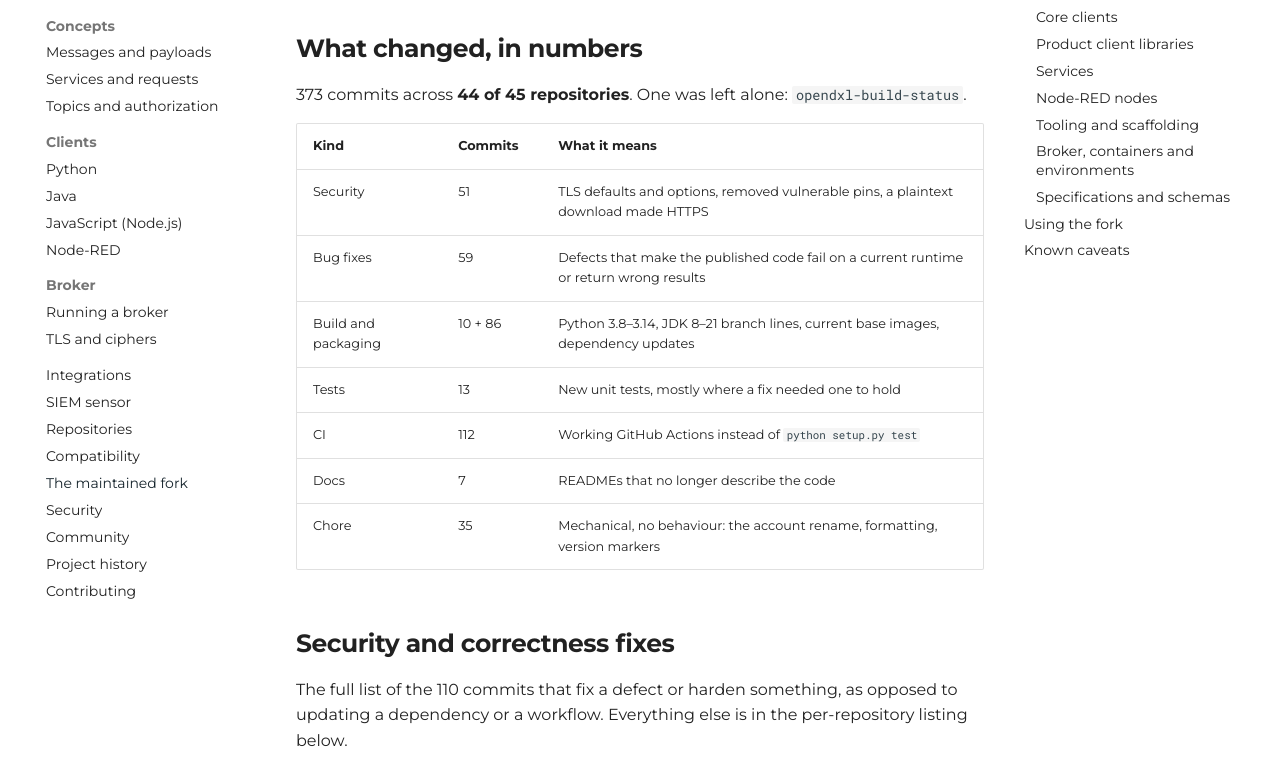
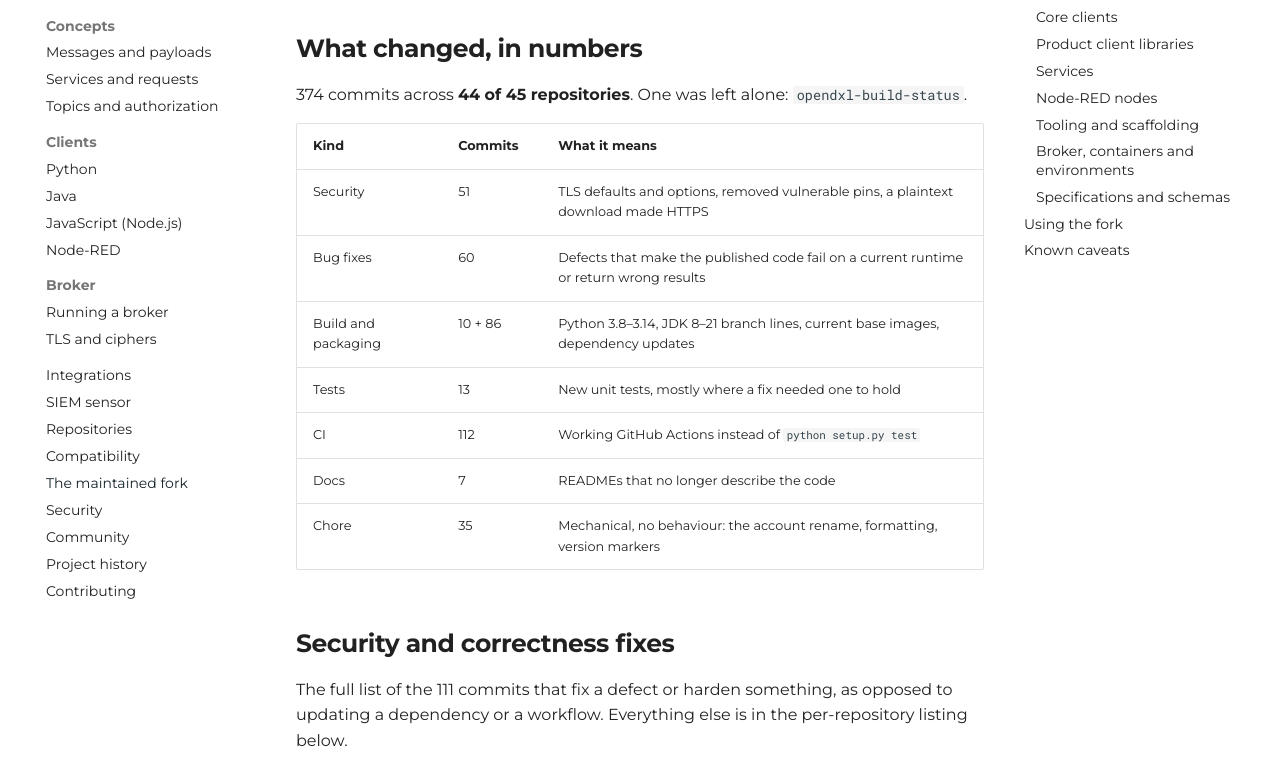
Before and after one commit to JMuellerTX/opendxl-docs, an MkDocs documentation site: the page built from docs/fork.md, in a window 1280 px wide and 1400 px high, scrolled down 535 px. Shown: the part 175-942 px from the top of the window. Built offline with MkDocs 1.6.1 and Material for MkDocs 9.7.7, drawn with Linux system fonts in a browser that asks for light colours; comment, search, counter and statistics services are not loaded; some of the changed text lies outside the part shown.

Commit message:
Refresh fork inventory (374 commits) and align SIEM sensor docs

```diff
--- a/docs/fork.md
+++ b/docs/fork.md
@@ -25,13 +25,13 @@ repositories**.
 
 ## What changed, in numbers
 
-373 commits across **44 of 45 repositories**. One was left alone:
+374 commits across **44 of 45 repositories**. One was left alone:
 `opendxl-build-status`.
 
 | Kind | Commits | What it means |
 |---|---|---|
 | Security | 51 | TLS defaults and options, removed vulnerable pins, a plaintext download made HTTPS |
-| Bug fixes | 59 | Defects that make the published code fail on a current runtime or return wrong results |
+| Bug fixes | 60 | Defects that make the published code fail on a current runtime or return wrong results |
 | Build and packaging | 10 + 86 | Python 3.8–3.14, JDK 8–21 branch lines, current base images, dependency updates |
 | Tests | 13 | New unit tests, mostly where a fix needed one to hold |
 | CI | 112 | Working GitHub Actions instead of `python setup.py test` |
@@ -40,7 +40,7 @@ repositories**.
 
 ## Security and correctness fixes
 
-The full list of the 110 commits that fix a defect or harden something, as opposed to
+The full list of the 111 commits that fix a defect or harden something, as opposed to
 updating a dependency or a workflow. Everything else is in the per-repository listing below.
 
 | Kind | Repository | Change |
```
Also changed, not shown: other parts of docs/fork.md (+3 -1 lines), README.md (+1 -0 lines), docs/compatibility.md (+3 -3 lines), docs/contributing.md (+1 -0 lines), docs/history.md (+3 -2 lines), docs/siem-sensor.md (+6 -6 lines), 2 other files.
